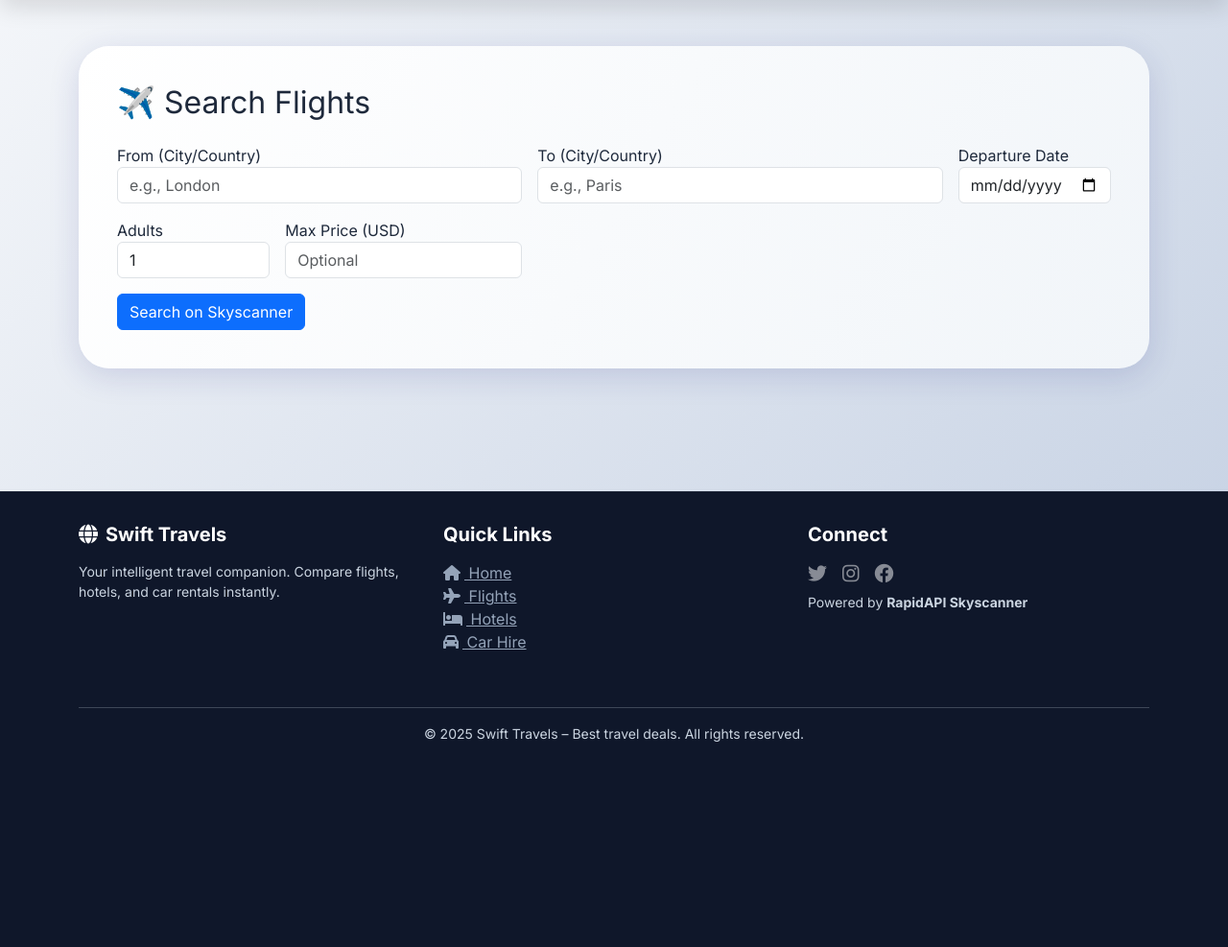
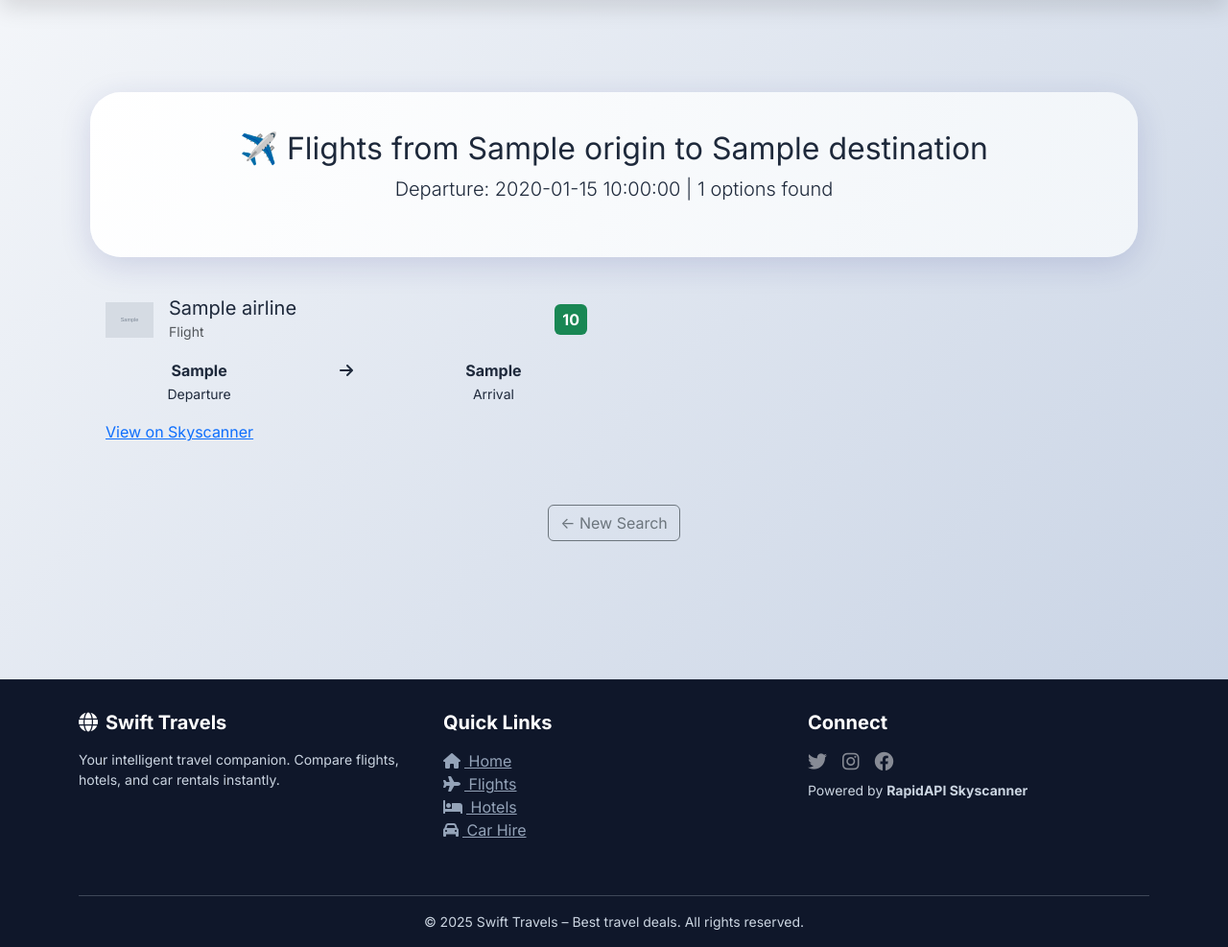
Before and after one commit to bladewonnacott11-bot/Swift-Travel, a Python web app: template templates/flights.html in a window 1280 px wide. Shown: the part 74-1061 px from the top of the page at 96% size. Before the commit the page ends 847 px from the top, so only its background shows below. Run offline with Jinja, Linux system fonts and the light colour scheme; the template is opened without the code that fills it: most values are stand-ins (such as "Sample title", 1, 10 or a date in 2020); grey boxes marked "Sample" are stand-in pictures.

Commit message:
flights.html

```diff
--- a/templates/flights.html
+++ b/templates/flights.html
@@ -1,31 +1,40 @@
 {% extends "base.html" %}
 {% block content %}
-<div class="jumbotron-premium">
-    <h2 class="mb-4">✈️ Search Flights</h2>
-    <form action="/search/flights" method="POST" class="row g-3">
-        <div class="col-md-5">
-            <label>From (City/Country)</label>
-            <input type="text" name="origin" class="form-control" placeholder="e.g., London" required>
+<div class="container my-5">
+    <div class="jumbotron-premium text-center mb-4">
+        <h2>✈️ Flights from {{ origin }} to {{ destination }}</h2>
+        <p class="lead">Departure: {{ depart_date }} | {{ flights|length }} options found</p>
+    </div>
+    <div class="results-container">
+        <div class="row">
+            {% for flight in flights %}
+            <div class="col-md-6 mb-4">
+                <div class="flight-card p-3">
+                    <div class="d-flex align-items-center mb-3">
+                        <img src="{{ flight.logo_url }}" alt="{{ flight.airline }}" style="width: 50px; height: 50px; object-fit: contain;" class="me-3">
+                        <div>
+                            <h5 class="mb-0">{{ flight.airline }}</h5>
+                            <small class="text-muted">Flight</small>
+                        </div>
+                        <div class="ms-auto">
+                            <span class="badge bg-success fs-6 p-2">{{ flight.price }}</span>
+                        </div>
+                    </div>
+                    <div class="row text-center">
+                        <div class="col-5"><strong>{{ flight.outbound_departure }}</strong><br><small>Departure</small></div>
+                        <div class="col-2"><i class="fas fa-arrow-right"></i></div>
+                        <div class="col-5"><strong>{{ flight.outbound_arrival }}</strong><br><small>Arrival</small></div>
+                    </div>
+                    <div class="mt-3">
+                        <a href="{{ flight.deep_link }}" target="_blank" class="skyscanner-link">View on Skyscanner</a>
+                    </div>
+                </div>
+            </div>
+            {% endfor %}
         </div>
-        <div class="col-md-5">
-            <label>To (City/Country)</label>
-            <input type="text" name="destination" class="form-control" placeholder="e.g., Paris" required>
-        </div>
-        <div class="col-md-2">
-            <label>Departure Date</label>
-            <input type="date" name="departureDate" class="form-control" required>
-        </div>
-        <div class="col-md-2">
-            <label>Adults</label>
-            <input type="number" name="adults" class="form-control" value="1" min="1">
-        </div>
-        <div class="col-md-3">
-            <label>Max Price (USD)</label>
-            <input type="number" name="maxPrice" class="form-control" placeholder="Optional">
-        </div>
-        <div class="col-12">
-            <button type="submit" class="btn btn-primary">Search on Skyscanner</button>
-        </div>
-    </form>
+    </div>
+    <div class="text-center mt-4">
+        <a href="/flights" class="btn btn-outline-secondary">← New Search</a>
+    </div>
 </div>
 {% endblock %}
```
